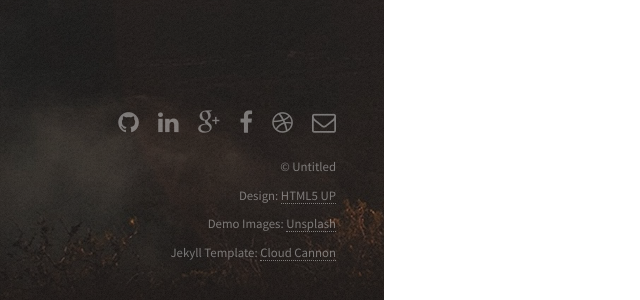
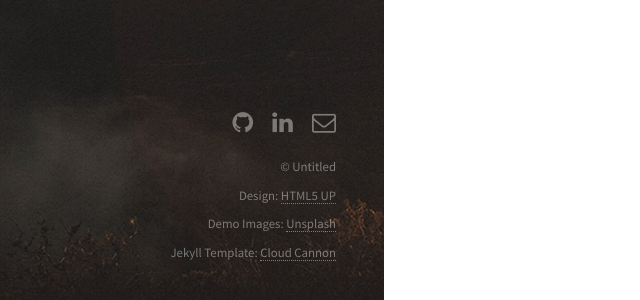
Before and after one commit to SiruoWang/SiruoWang.github.io, a Jekyll site: the page built from index.html, in a window 1280 px wide. Shown: the part 553-853 px from the top of the page, without its empty margins (0-640 px from the left). Built offline with Jekyll 4.4.1, drawn with Linux system fonts in a browser that asks for light colours.

Commit message:
Update default.html

```diff
--- a/_layouts/default.html
+++ b/_layouts/default.html
@@ -52,30 +52,6 @@
               </li>
               {% endif %}
 
-              {% if site.google_plus_username %}
-              <li>
-                <a href="https://plus.google.com/{{ site.google_plus_username }}" class="icon fa-google-plus">
-                  <span class="label">Google+</span>
-                </a>
-              </li>
-              {% endif %}
-
-              {% if site.facebook_username %}
-              <li>
-                <a href="https://www.facebook.com/{{ site.facebook_username }}" class="icon fa-facebook">
-                  <span class="label">Facebook</span>
-                </a>
-              </li>
-              {% endif %}
-
-              {% if site.dribbble_username %}
-              <li>
-                <a href="#" class="icon fa-dribbble">
-                  <span class="label">Dribbble</span>
-                </a>
-              </li>
-              {% endif %}
-
               {% if site.email %}
               <li>
                 <a href="mailto:{{ site.email }}" class="icon fa-envelope-o">
```
